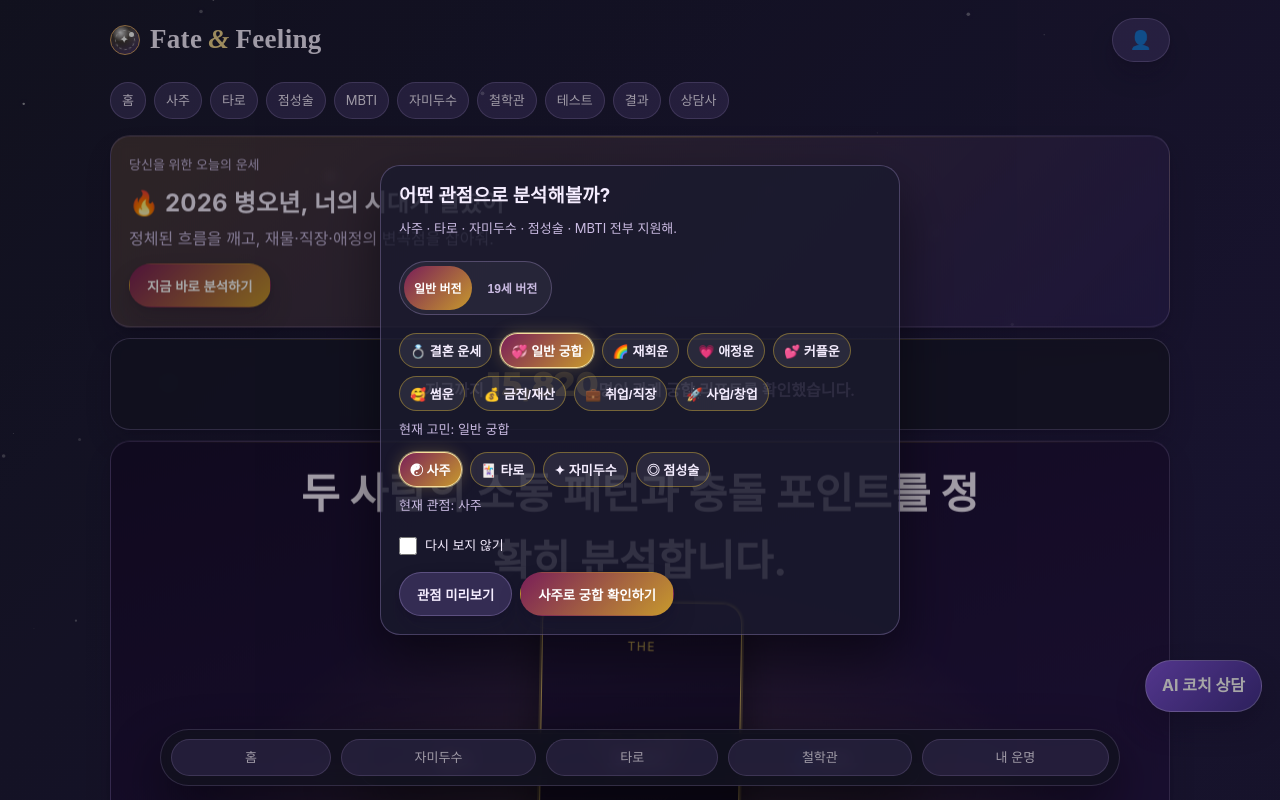
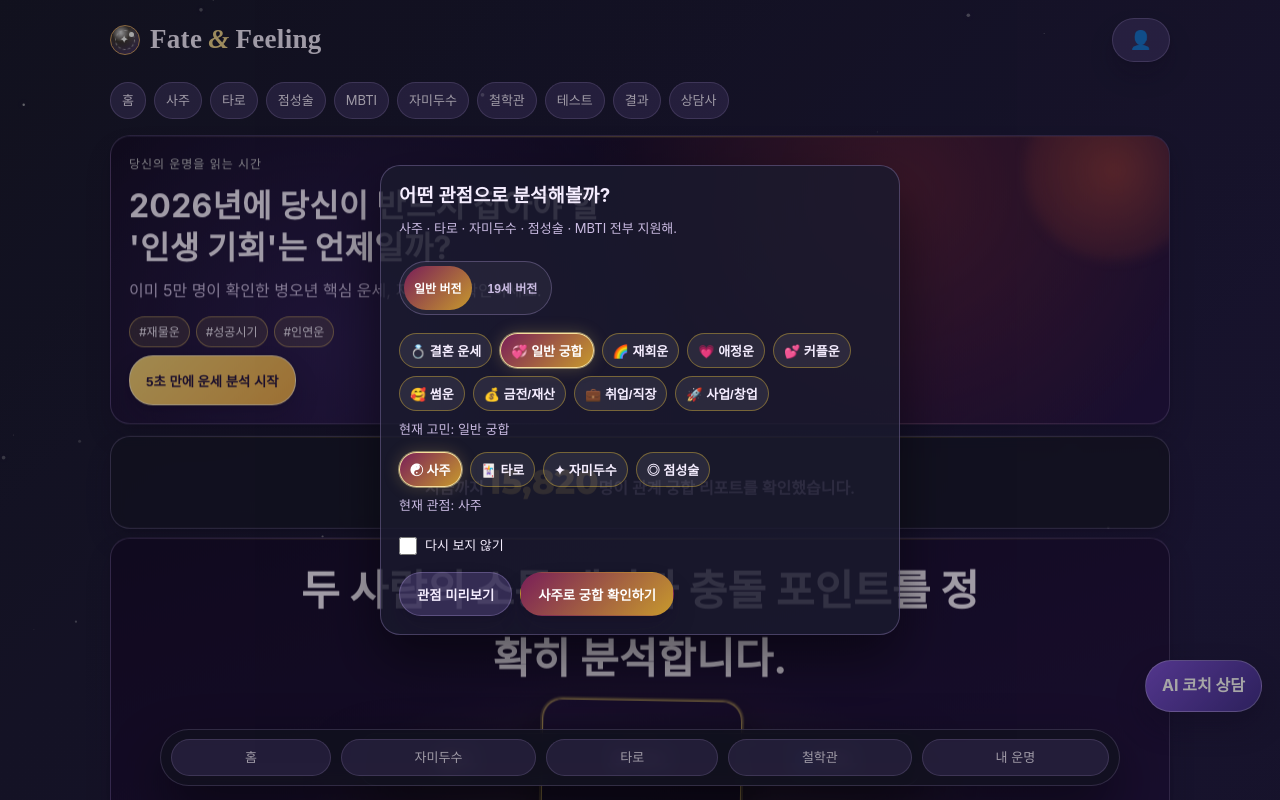
Before and after one commit to handanaru/fate-feeling, a website: page public/index.html in a window 1280 px wide. Shown: the top 800 px of the page. Drawn offline with Linux system fonts and the light colour scheme; a web font is replaced by a local one.

Commit message:
ux: apply Type-B hero copy with byeongo-year visual treatment

```diff
--- a/fate-feeling/public/css/styles.css
+++ b/fate-feeling/public/css/styles.css
@@ -853,10 +853,55 @@
   border-color: rgba(255,235,167,.9);
 }
 .home-hero-banner {
-  border: 1px solid var(--border);
-  background: linear-gradient(135deg, rgba(239,172,92,.2), rgba(82,53,159,.22));
-}
-.home-hero-banner h2 { margin: 4px 0 8px; }
+  position: relative;
+  overflow: hidden;
+  border: 1px solid var(--border);
+  background:
+    radial-gradient(circle at 75% 18%, rgba(222,74,63,.28), transparent 38%),
+    radial-gradient(circle at 20% 72%, rgba(120,84,215,.22), transparent 42%),
+    linear-gradient(140deg, rgba(19,13,36,.96), rgba(41,22,74,.92));
+  animation: heroFloat 8s ease-in-out infinite;
+}
+.hero-glow {
+  position: absolute;
+  width: 180px;
+  height: 180px;
+  right: -36px;
+  top: -56px;
+  border-radius: 50%;
+  background: radial-gradient(circle, rgba(227,92,65,.45), rgba(227,92,65,0));
+  filter: blur(6px);
+  pointer-events: none;
+}
+.home-hero-banner h2 {
+  margin: 6px 0 10px;
+  line-height: 1.3;
+  font-size: clamp(24px, 6vw, 32px);
+  animation: fadeUp .55s ease both;
+}
+.home-hero-banner p { animation: fadeUp .7s ease both; }
+.hero-eyebrow {
+  font-size: 12px;
+  letter-spacing: .08em;
+  text-transform: uppercase;
+  color: rgba(255,255,255,.75);
+}
+.hero-cta {
+  min-height: 50px;
+  padding: 12px 16px;
+  font-weight: 700;
+  background: linear-gradient(135deg, #f6d37a, #f0ac4f);
+  color: #2a1844;
+  border: 1px solid rgba(255,255,255,.55);
+}
+@keyframes fadeUp {
+  from { opacity: 0; transform: translateY(10px); }
+  to { opacity: 1; transform: translateY(0); }
+}
+@keyframes heroFloat {
+  0%,100% { background-position: 0% 50%; }
+  50% { background-position: 100% 50%; }
+}
 .adult-entry-card {
   margin-top: 8px;
   border: 1px solid rgba(230, 112, 132, .45);
--- a/fate-feeling/public/index.html
+++ b/fate-feeling/public/index.html
@@ -16,10 +16,16 @@
     </header>
 
     <section class="card home-hero-banner" id="homeHeroBanner">
-      <p class="small">당신을 위한 오늘의 운세</p>
-      <h2>🔥 2026 병오년, 너의 시대가 열렸어</h2>
-      <p>정체된 흐름을 깨고, 재물·직장·애정의 변곡점을 잡아줘.</p>
-      <button class="btn" type="button" id="heroStartBtn">지금 바로 분석하기</button>
+      <div class="hero-glow" aria-hidden="true"></div>
+      <p class="hero-eyebrow">당신의 운명을 읽는 시간</p>
+      <h2>2026년에 당신이 반드시 잡아야 할<br>'인생 기회'는 언제일까?</h2>
+      <p>이미 5만 명이 확인한 병오년 핵심 운세, 지금 바로 확인하세요.</p>
+      <div class="hero-chip-row">
+        <span class="hero-chip">#재물운</span>
+        <span class="hero-chip">#성공시기</span>
+        <span class="hero-chip">#인연운</span>
+      </div>
+      <button class="btn hero-cta" type="button" id="heroStartBtn">5초 만에 운세 분석 시작</button>
     </section>
 
     <section class="card trust-counter-card">
@@ -208,6 +214,6 @@
   </nav>
 
   <script src="/js/common.js?v=navclean1"></script>
-  <script src="/js/index.js?v=modeflow22"></script>
+  <script src="/js/index.js?v=modeflow23"></script>
 </body>
 </html>
--- a/public/css/styles.css
+++ b/public/css/styles.css
@@ -853,10 +853,55 @@
   border-color: rgba(255,235,167,.9);
 }
 .home-hero-banner {
-  border: 1px solid var(--border);
-  background: linear-gradient(135deg, rgba(239,172,92,.2), rgba(82,53,159,.22));
-}
-.home-hero-banner h2 { margin: 4px 0 8px; }
+  position: relative;
+  overflow: hidden;
+  border: 1px solid var(--border);
+  background:
+    radial-gradient(circle at 75% 18%, rgba(222,74,63,.28), transparent 38%),
+    radial-gradient(circle at 20% 72%, rgba(120,84,215,.22), transparent 42%),
+    linear-gradient(140deg, rgba(19,13,36,.96), rgba(41,22,74,.92));
+  animation: heroFloat 8s ease-in-out infinite;
+}
+.hero-glow {
+  position: absolute;
+  width: 180px;
+  height: 180px;
+  right: -36px;
+  top: -56px;
+  border-radius: 50%;
+  background: radial-gradient(circle, rgba(227,92,65,.45), rgba(227,92,65,0));
+  filter: blur(6px);
+  pointer-events: none;
+}
+.home-hero-banner h2 {
+  margin: 6px 0 10px;
+  line-height: 1.3;
+  font-size: clamp(24px, 6vw, 32px);
+  animation: fadeUp .55s ease both;
+}
+.home-hero-banner p { animation: fadeUp .7s ease both; }
+.hero-eyebrow {
+  font-size: 12px;
+  letter-spacing: .08em;
+  text-transform: uppercase;
+  color: rgba(255,255,255,.75);
+}
+.hero-cta {
+  min-height: 50px;
+  padding: 12px 16px;
+  font-weight: 700;
+  background: linear-gradient(135deg, #f6d37a, #f0ac4f);
+  color: #2a1844;
+  border: 1px solid rgba(255,255,255,.55);
+}
+@keyframes fadeUp {
+  from { opacity: 0; transform: translateY(10px); }
+  to { opacity: 1; transform: translateY(0); }
+}
+@keyframes heroFloat {
+  0%,100% { background-position: 0% 50%; }
+  50% { background-position: 100% 50%; }
+}
 .adult-entry-card {
   margin-top: 8px;
   border: 1px solid rgba(230, 112, 132, .45);
--- a/public/index.html
+++ b/public/index.html
@@ -16,10 +16,16 @@
     </header>
 
     <section class="card home-hero-banner" id="homeHeroBanner">
-      <p class="small">당신을 위한 오늘의 운세</p>
-      <h2>🔥 2026 병오년, 너의 시대가 열렸어</h2>
-      <p>정체된 흐름을 깨고, 재물·직장·애정의 변곡점을 잡아줘.</p>
-      <button class="btn" type="button" id="heroStartBtn">지금 바로 분석하기</button>
+      <div class="hero-glow" aria-hidden="true"></div>
+      <p class="hero-eyebrow">당신의 운명을 읽는 시간</p>
+      <h2>2026년에 당신이 반드시 잡아야 할<br>'인생 기회'는 언제일까?</h2>
+      <p>이미 5만 명이 확인한 병오년 핵심 운세, 지금 바로 확인하세요.</p>
+      <div class="hero-chip-row">
+        <span class="hero-chip">#재물운</span>
+        <span class="hero-chip">#성공시기</span>
+        <span class="hero-chip">#인연운</span>
+      </div>
+      <button class="btn hero-cta" type="button" id="heroStartBtn">5초 만에 운세 분석 시작</button>
     </section>
 
     <section class="card trust-counter-card">
@@ -208,6 +214,6 @@
   </nav>
 
   <script src="/js/common.js?v=navclean1"></script>
-  <script src="/js/index.js?v=modeflow22"></script>
+  <script src="/js/index.js?v=modeflow23"></script>
 </body>
 </html>
```
